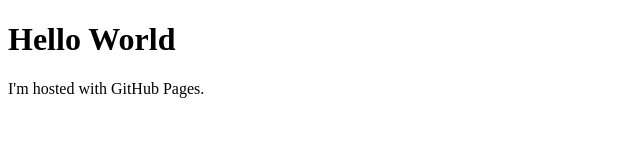
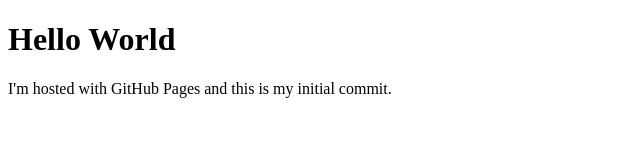
Before and after one commit to IshitaJohri/IshitaJohri, a plain HTML site: page index.html in a window 1280 px wide. Shown: the whole page, without its empty margins (0-640 px from the left). Drawn offline with Linux system fonts and the light colour scheme.

Commit message:
initial commit

```diff
--- a/index.html
+++ b/index.html
@@ -2,6 +2,6 @@
 <html>
 <body>
 <h1>Hello World</h1>
-<p>I'm hosted with GitHub Pages.</p>
+<p>I'm hosted with GitHub Pages and this is my initial commit.</p>
 </body>
 </html>
```
